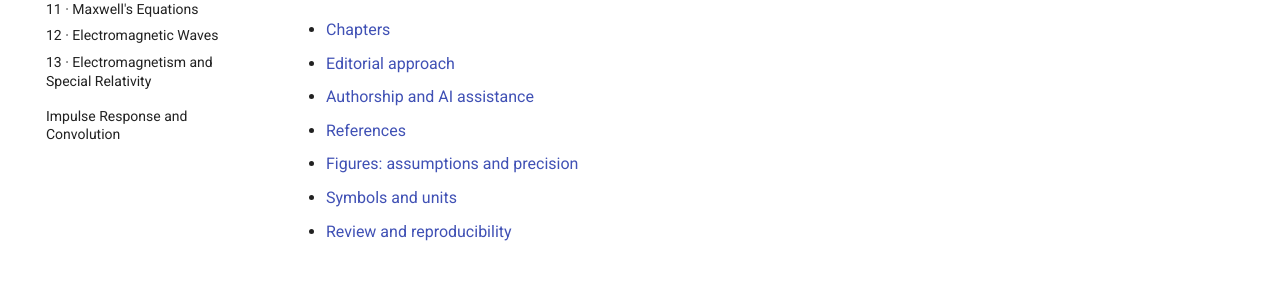
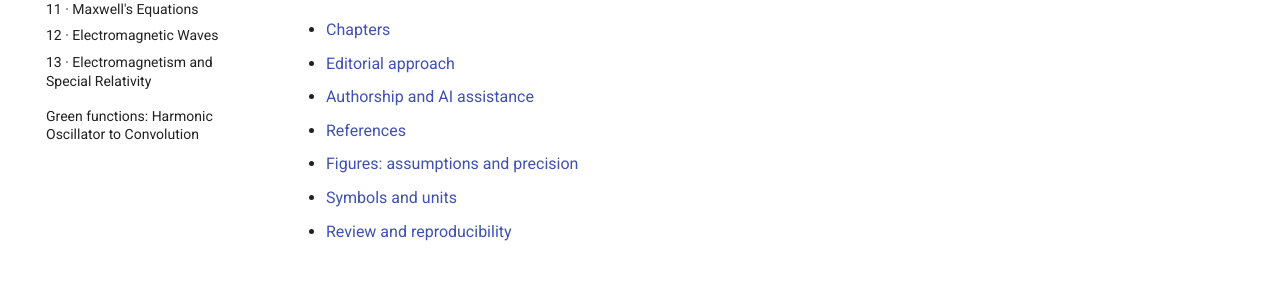
Before and after one commit to XCHARLI3/Physics-notes, an MkDocs documentation site: the page built from Fundamentals of Electromagnetism/index.md, in a window 1280 px wide. Shown: the part 516-805 px from the top of the page. Built offline with MkDocs 1.6.1 and Material for MkDocs 9.7.7, drawn with Linux system fonts in a browser that asks for light colours; nearby versions of some CDN libraries; library files that are not in the unit come from our copies; comment, search, counter and statistics services are not loaded.

Commit message:
Rename Green functions note folder and source file

```diff
--- a/mkdocs.yml
+++ b/mkdocs.yml
@@ -51,7 +51,7 @@ nav:
       - "12 · Electromagnetic Waves": Chapters/12-Electromagnetic-Waves.md
       - "13 · Electromagnetism and Special Relativity": Chapters/13-Electromagnetism-and-Special-Relativity-Optional.md
 
-  - Impulse Response and Convolution: green-functions.md
+  - "Green functions: Harmonic Oscillator to Convolution": green-functions.md
 
 markdown_extensions:
   - admonition
```
Also changed, not shown: Green functions - Harmonic Oscillator to Convolution/Green functions - Harmonic Oscillator to Convolution.md (renamed from Impulse Response and Convolution/Harmonic-Oscillator-to-Green-Functions.md), 1 other file.
